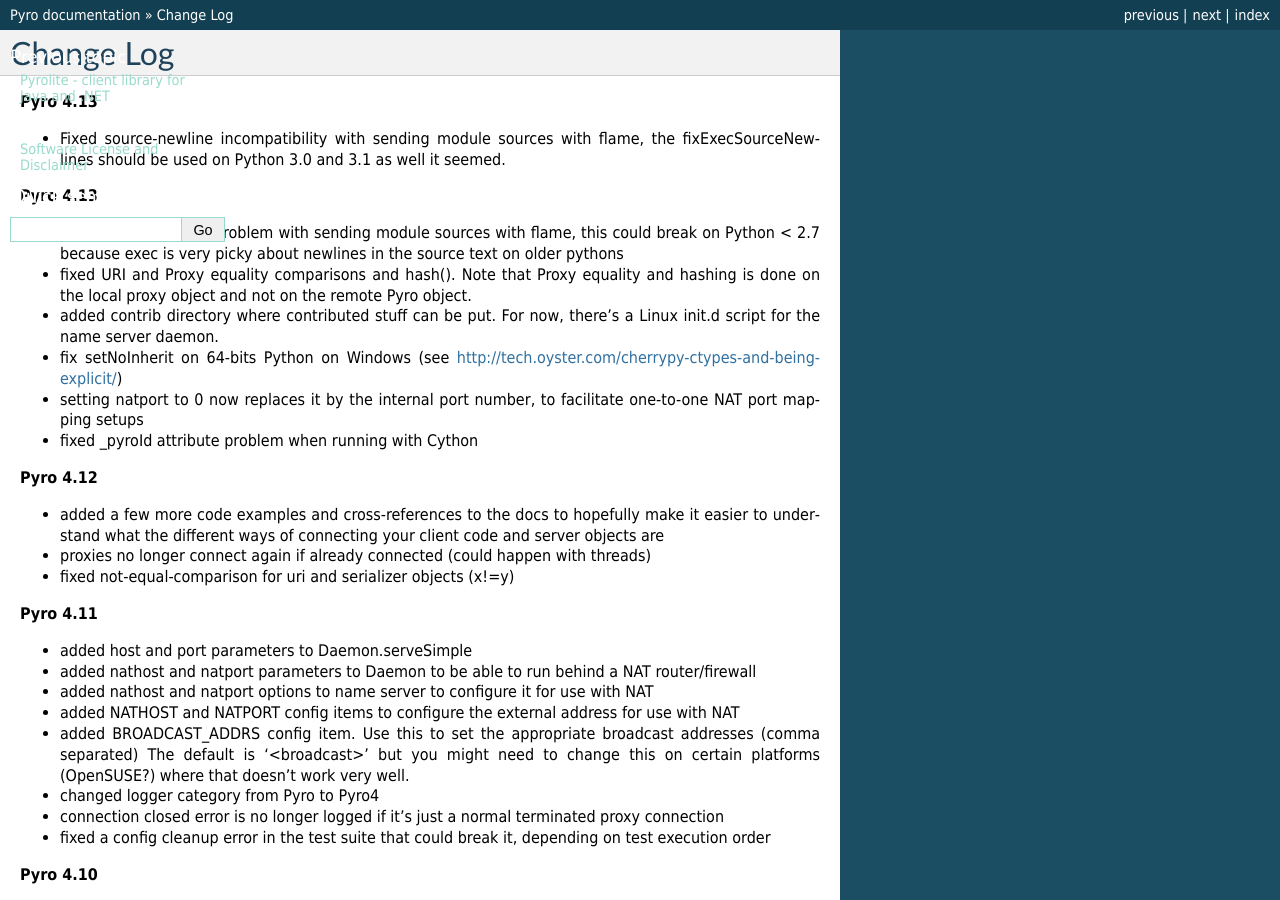
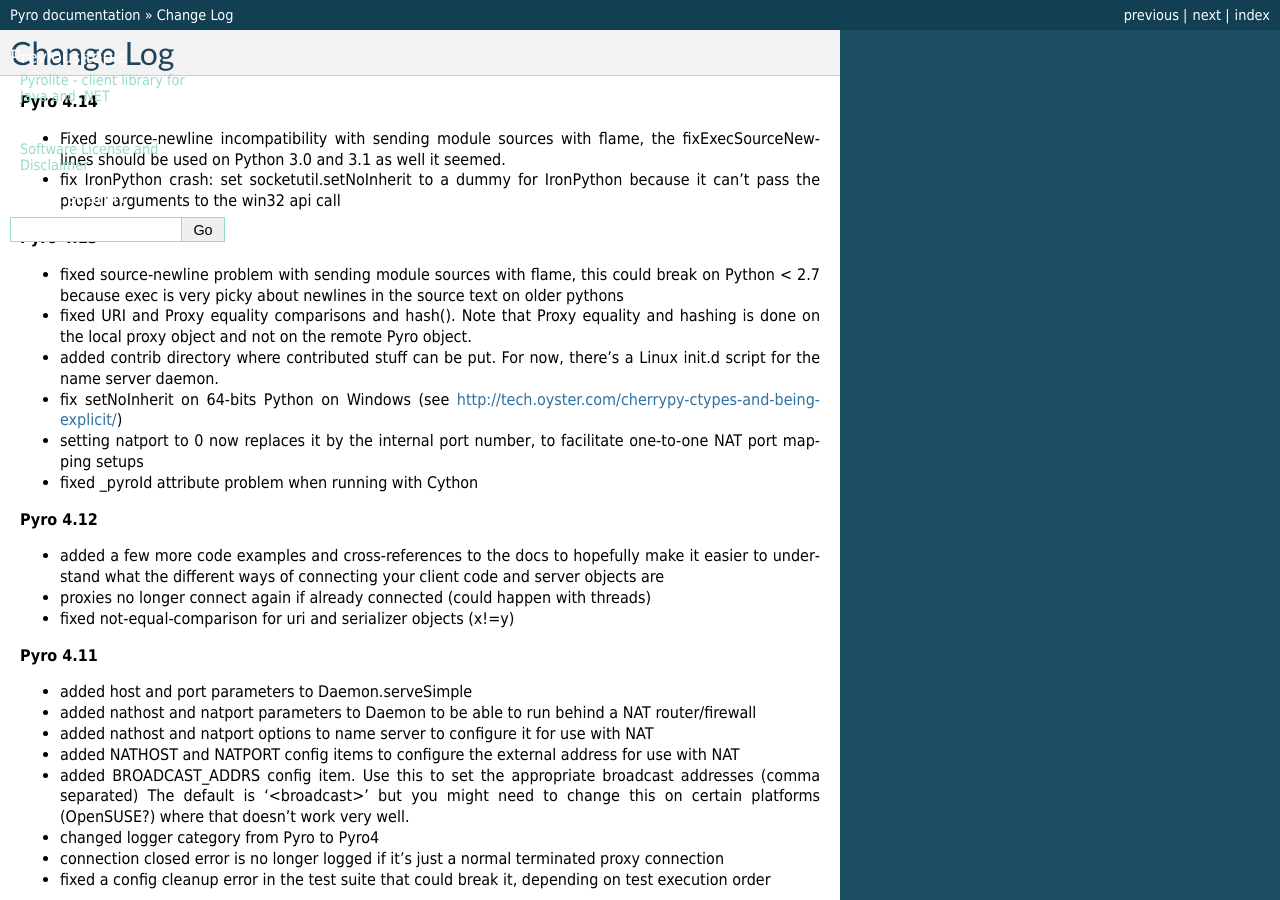
Before and after one commit to irmen/Pyro4, a Sphinx documentation site: the page built from docs/source/changelog.rst, in a window 1280 px wide and 900 px high. Built offline with Sphinx 7.4.7, drawn with Linux system fonts in a browser that asks for light colours; the version number could not be read and is left out.

Commit message:
fix IronPython crash: set socketutil.setNoInherit to a dummy for IronPython because it can't call the win32 api function with the proper args

```diff
--- a/docs/source/changelog.rst
+++ b/docs/source/changelog.rst
@@ -2,10 +2,12 @@
 Change Log
 **********
 
-**Pyro 4.13**
+**Pyro 4.14**
 
 - Fixed source-newline incompatibility with sending module sources with flame, the
   fixExecSourceNewlines should be used on Python 3.0 and 3.1 as well it seemed.
+- fix IronPython crash: set socketutil.setNoInherit to a dummy for IronPython
+  because it can't pass the proper arguments to the win32 api call
 
 
 **Pyro 4.13**
```
Also changed, not shown: 1 other file.
